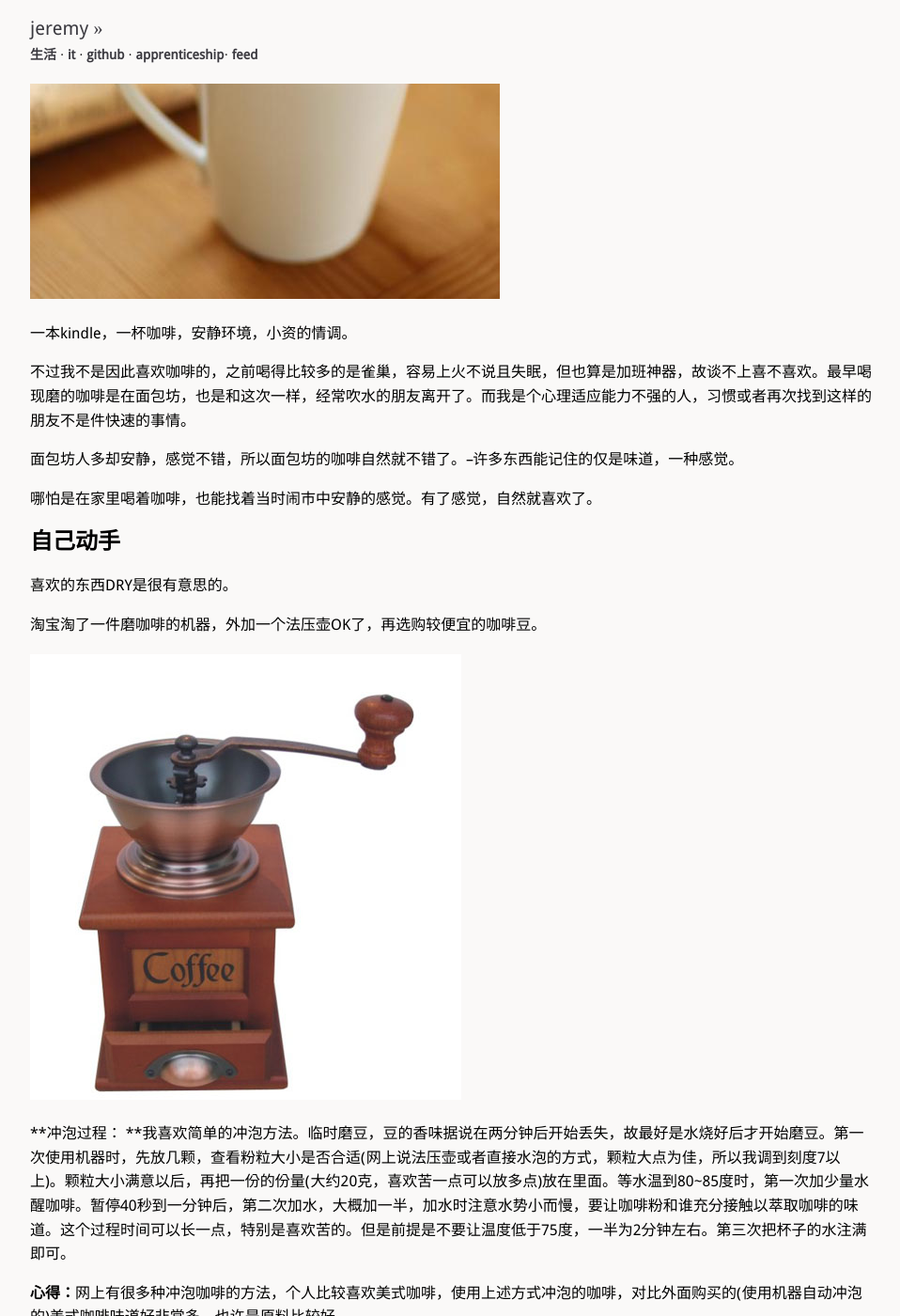
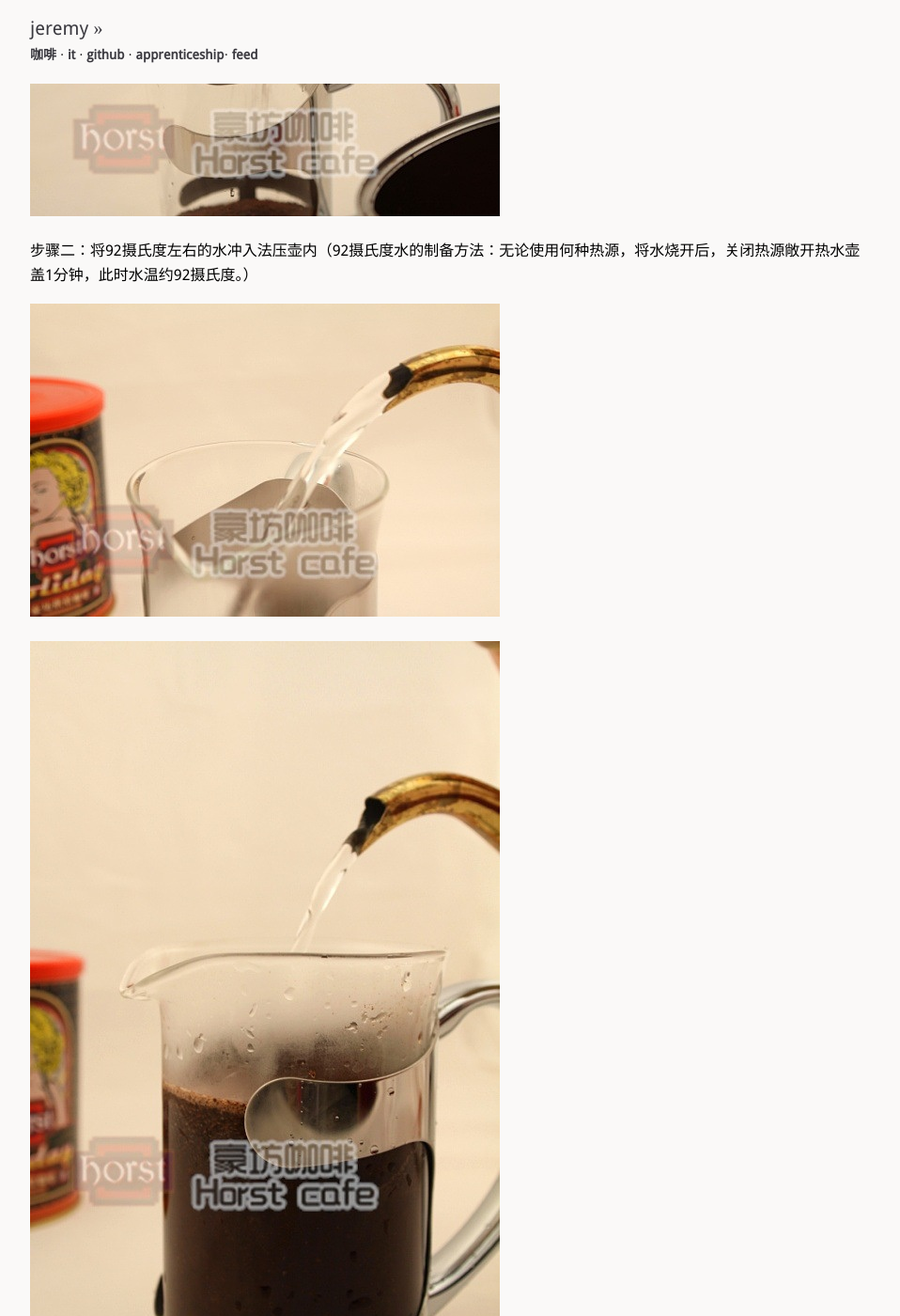
Before and after one commit to 51write/51write.github.io, a Jekyll site: the page built from index.html, in a window 1280 px wide and 1400 px high, scrolled down 399 px. Shown: the whole window at 94% size, without its empty margins (160-1118 px from the left). Built offline with Jekyll 4.4.1, drawn with Linux system fonts in a browser that asks for light colours; Markdown is read by kramdown in place of the engine named in the settings; some of the changed text lies outside the part shown.

Commit message:
法压式冲泡咖啡

```diff
--- a/_includes/header.html
+++ b/_includes/header.html
@@ -1,7 +1,7 @@
 <div id="header">
   <div id="title"><a href="/">jeremy &raquo;</a></div>
   <div id="misc">
-    <a href="/life.html">生活</a> &middot;
+    <a href="/cafe.html">咖啡</a> &middot;
 	<a href="/it.html">it</a> &middot;
     <a href="http://github.com/51write">github</a> &middot;
     <a href="http://ijeremy.blog.51cto.com/">apprenticeship</a>&middot;
--- /dev/null
+++ b/_posts/2014/2014-06-03-coffee-faya.md
@@ -0,0 +1,34 @@
+---
+layout: post
+title: "法压壶冲泡方法"
+date: 2014-06-03T23:30:00-08:00
+categories : cafe
+---
+步骤一：使用专业量勺量取咖啡粉，放入清洁后的法压壶内，咖啡粉的量约10g对应一杯水，比如：350CC法压壶需要量满勺咖啡粉（约22g左右），可依此法根据壶的大小自行量取。
+
+![](</images/2014/coffee-faya-1.jpg>)
+
+步骤二：将92摄氏度左右的水冲入法压壶内（92摄氏度水的制备方法：无论使用何种热源，将水烧开后，关闭热源敞开热水壶盖1分钟，此时水温约92摄氏度。）
+
+![](</images/2014/coffee-faya-2.jpg>)
+
+![](</images/2014/coffee-faya-3.jpg>)
+
+![](</images/2014/coffee-faya-4.jpg>)
+
+如上图：水注入到此液位为宜    步骤三：正确而妥当的盖上法压壶的盖子，压滤塞不压下，保持此状态静置两分钟，若使用饮水机的朋友，则静置三分钟。
+
+![](</images/2014/coffee-faya-5.jpg>)
+
+步骤四：将法压壶的压滤塞慢压至金色油脂以下的黑色咖啡液中。
+
+![](</images/2014/coffee-faya-6.jpg>)
+
+![](</images/2014/coffee-faya-7.jpg>)
+
+如上图：保持此种状态静置两分钟，若使用饮水机的朋友，则保持此种状态静置三分钟。
+操作五：为了避免咖啡出品中有过多的咖啡渣，在满足四分钟浸泡后，将压力塞用尽量缓慢的速度压到壶底。制作一壶法压咖啡即告完成。
+
+![](</images/2014/coffee-faya-8.jpg>)
+
+![](</images/2014/coffee-faya-9.jpg>)
```
Also changed, not shown: _posts/2014/2014-06-02-coffee-dry.md (+1 -1 lines), cafe.html (renamed from life.html), images/2014/coffee-faya-1.jpg (added), images/2014/coffee-faya-2.jpg (added), images/2014/coffee-faya-3.jpg (added), images/2014/coffee-faya-4.jpg (added), images/2014/coffee-faya-5.jpg (added), images/2014/coffee-faya-6.jpg (added), images/2014/coffee-faya-7.jpg (added), images/2014/coffee-faya-8.jpg (added), images/2014/coffee-faya-9.jpg (added).
